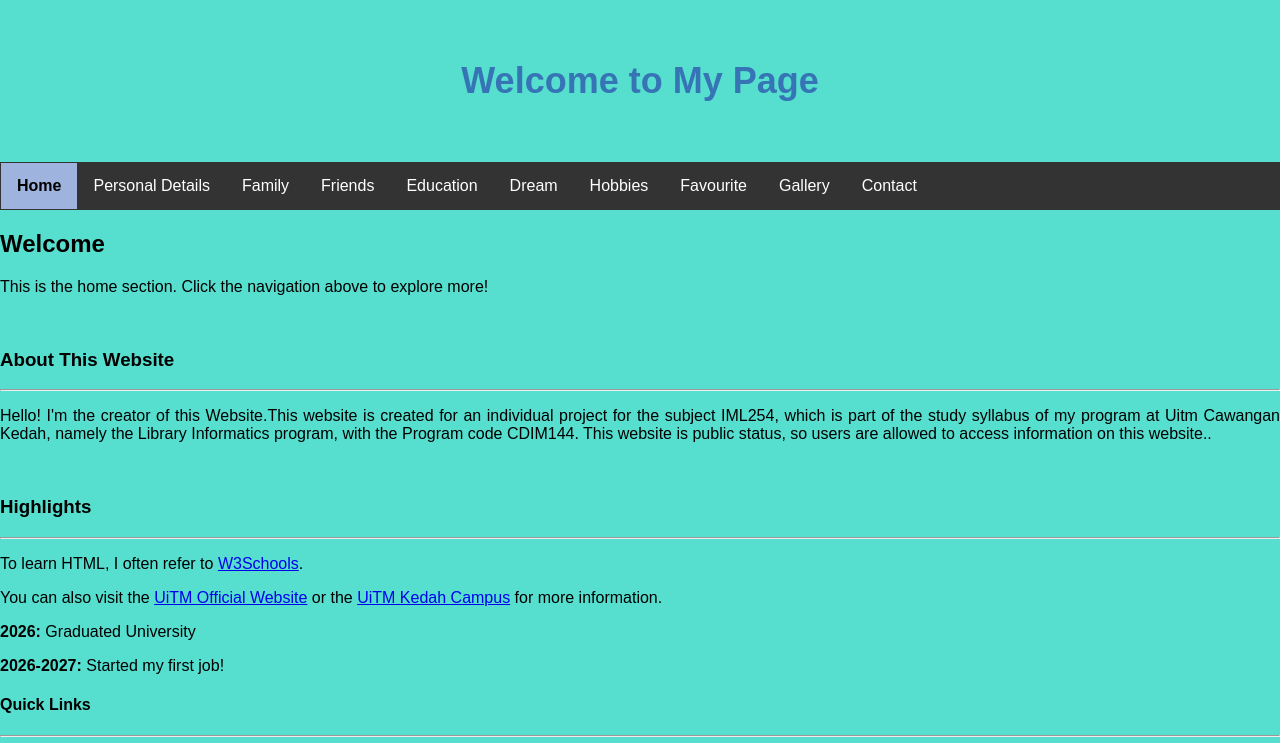
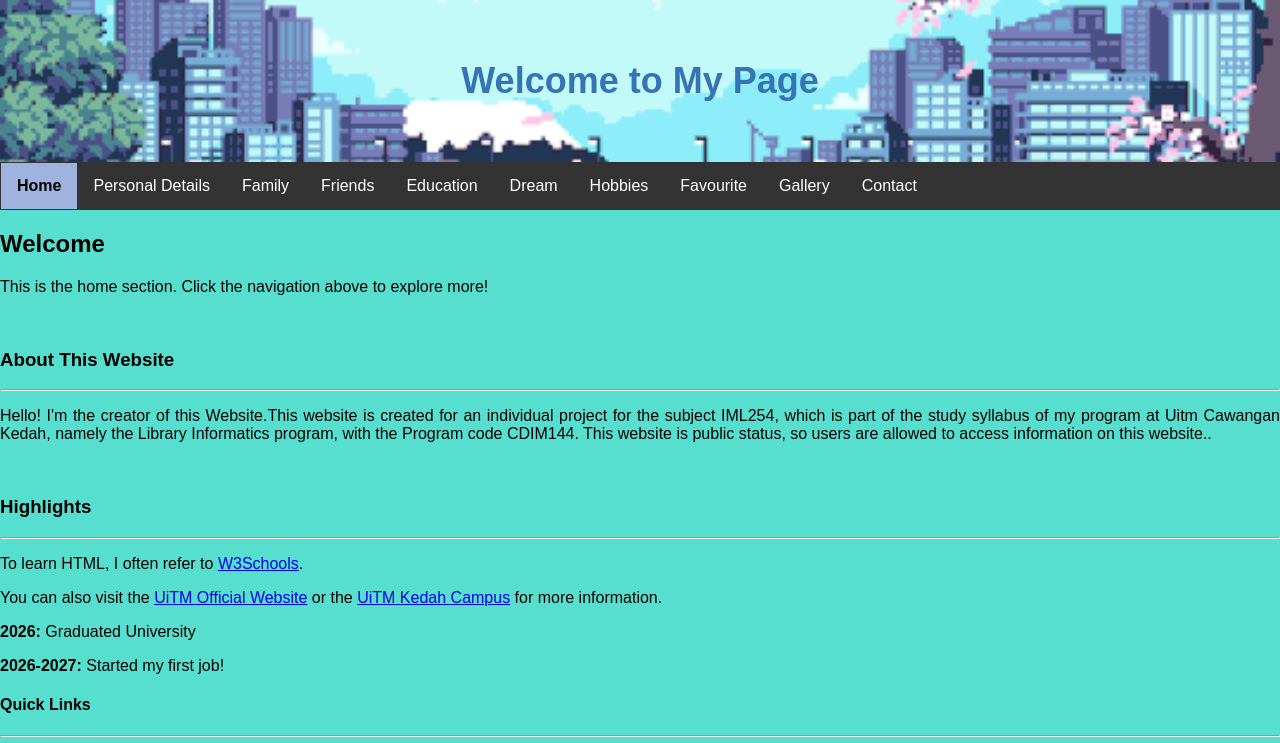
Before and after one commit to Zul2005/My-Personal-Website-E-Resume-, a plain HTML site: page index.html in a window 1280 px wide. Shown: the top 743 px of the page. Drawn offline with Linux system fonts and the light colour scheme.

Commit message:
Update style.css

```diff
--- a/style.css
+++ b/style.css
@@ -163,7 +163,7 @@ table, th, td {
 }
 
 .banner {
-  background-image: url("image/snow.gif");
+  background-image: url("snow.gif");
   background-size: cover;
   background-position: center;
   color: #3674B5;
```
